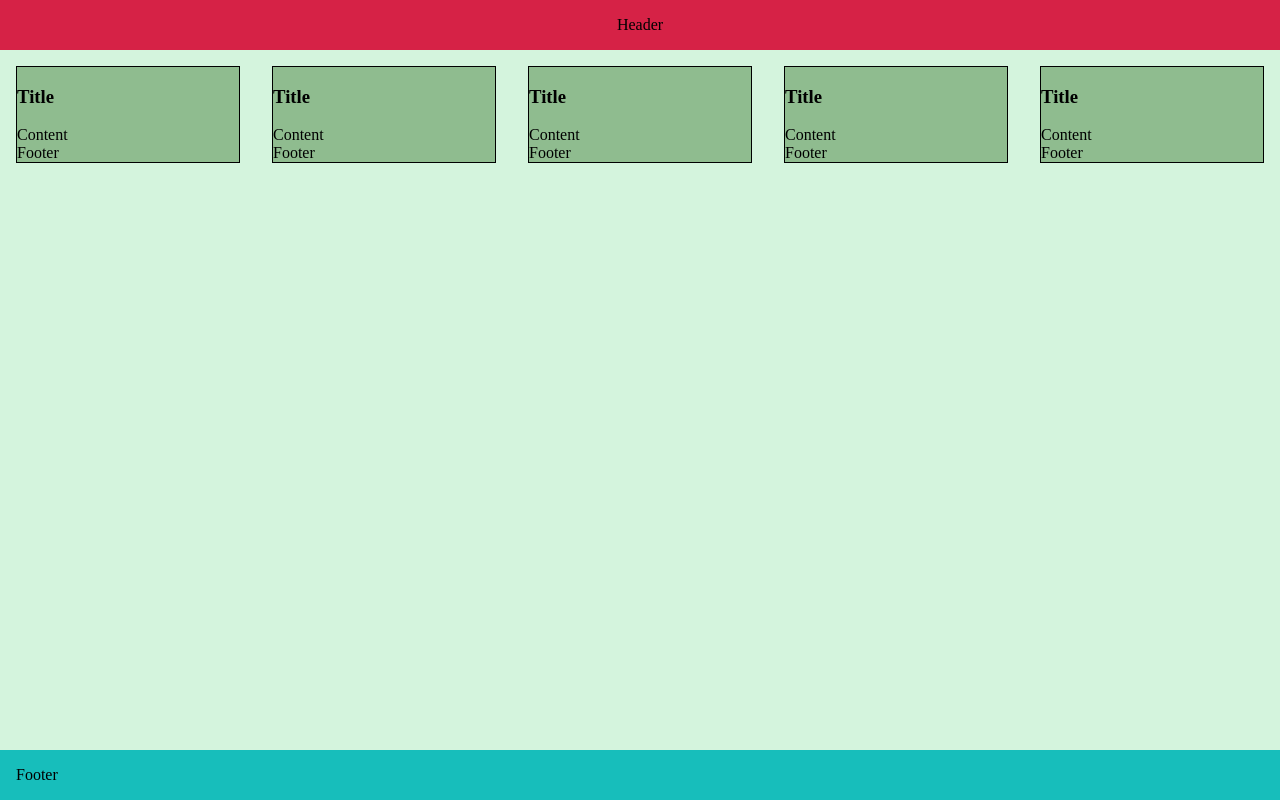
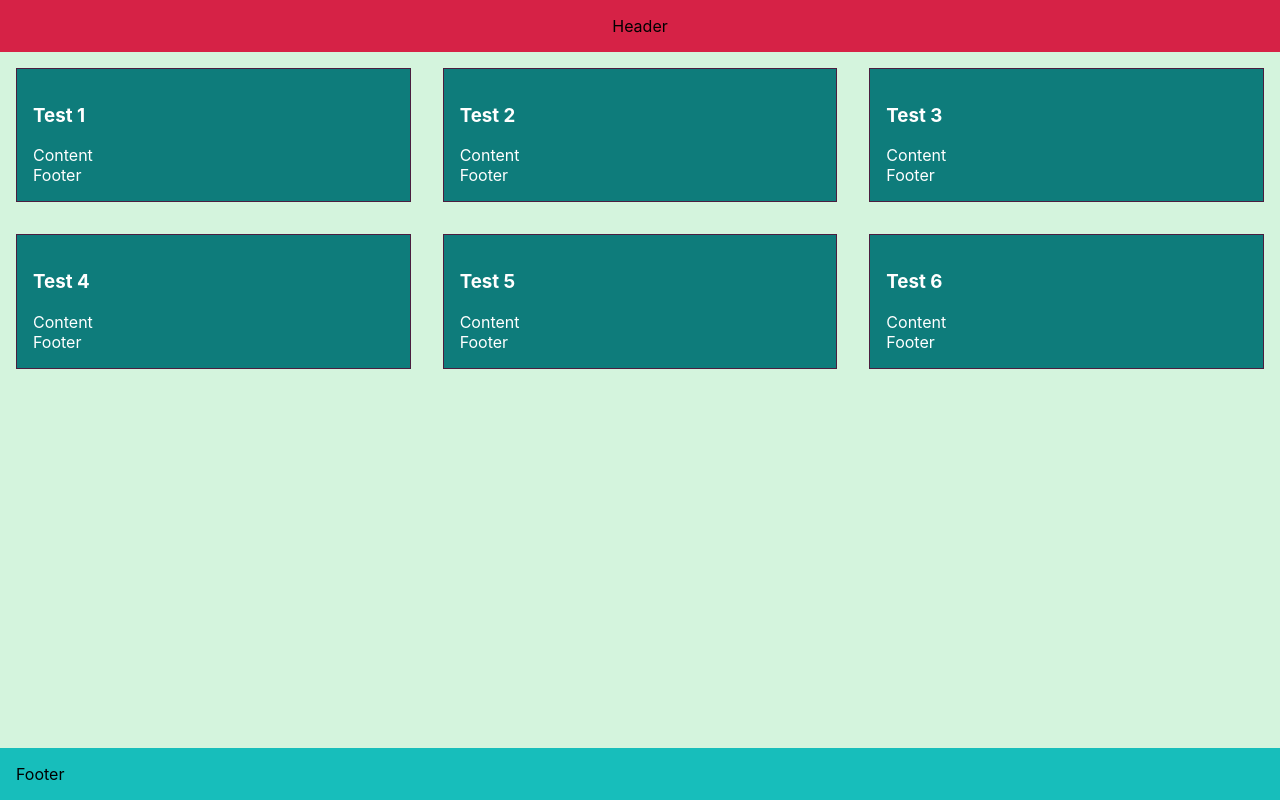
Before and after one commit to maurer2/catwall, a React (Create React App) app: page / in a window 1280 px wide. Built offline with nearby package versions, Linux system fonts and the light colour scheme.

Commit message:
Fixed grid and added props

```diff
--- a/src/App/App.js
+++ b/src/App/App.js
@@ -7,11 +7,11 @@ import FooterComponent from '../FooterComponent/FooterComponent';
 class App extends Component {
   render() {
     return (
-      <article className="app">
+      <div className="app">
         <HeaderComponent />
         <ContentComponent />
         <FooterComponent />
-      </article>
+      </div>
     );
   }
 }
--- a/src/CardComponent/CardComponent.css
+++ b/src/CardComponent/CardComponent.css
@@ -1,4 +1,6 @@
 .article {
-  background: darkseagreen;
-  border: 1px solid black;
+  padding: 1rem;
+  border: 1px solid var(--color5);
+  background: var(--color1);
+  color: #fff;
 }
--- a/src/CardComponent/CardComponent.js
+++ b/src/CardComponent/CardComponent.js
@@ -3,11 +3,12 @@ import './CardComponent.css';
 
 class CardComponent extends Component {
   render() {
+    const { title } = this.props;
     return (
       <article className="article">
         <header>
           <h3>
-            Title
+           { title }
           </h3>
         </header>
         <section>
--- a/src/ListComponent/ListComponent.css
+++ b/src/ListComponent/ListComponent.css
@@ -14,3 +14,9 @@
   flex: 1;
   padding: 1rem;
 }
+
+.list-breaker {
+  flex-grow: 0;
+  flex-shrink: 0;
+  flex-basis: 100%;
+}
--- a/src/ListComponent/ListComponent.js
+++ b/src/ListComponent/ListComponent.js
@@ -4,14 +4,20 @@ import './ListComponent.css';
 
 class ListComponent extends Component {
   render() {
-    const items = ['Test 1', 'Test 2', 'Test 3', 'Test 4', 'Test 5'];
+    const items = ['Test 1', 'Test 2', 'Test 3', 'Test 4', 'Test 5', 'Test 6'];
+    const numItemsPerLine = 3;
 
-    const entries = items.map((entry) => (
-      <li className="list-entry" key={ entry.replace(/ /g,'') }>
-        <CardComponent></CardComponent>
-      </li>
-      )
-    );
+    const entries = items.map((entry, index) => {
+      const isLastInLine = !(index % numItemsPerLine);
+      const breakElement = <li className="list-breaker"></li>;
+      const element = (
+        <li className="list-entry" key={ entry.toLowerCase().replace(/ /g, '') } data-index={ index }>
+          <CardComponent title={ entry }></CardComponent>
+        </li>
+      );
+
+      return (isLastInLine) ? [breakElement, element] : element;
+    });
 
     return (
       <section className="list-section">
--- a/src/index.css
+++ b/src/index.css
@@ -18,4 +18,5 @@ body {
   min-height: 100%;
   grid-template-rows: 1fr;
   background: var(--color3);
+  font-family: -apple-system, system-ui, BlinkMacSystemFont, "Segoe UI", Helvetica, Arial, sans-serif, "Apple Color Emoji", "Segoe UI Emoji", "Segoe UI Symbol";
 }
```
